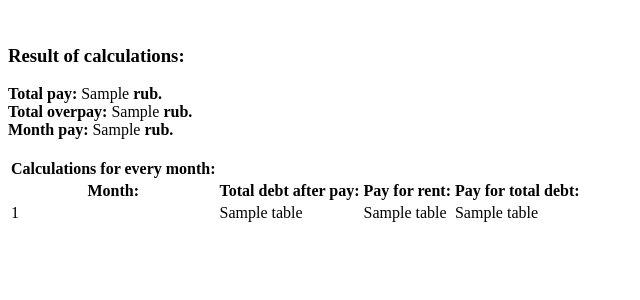
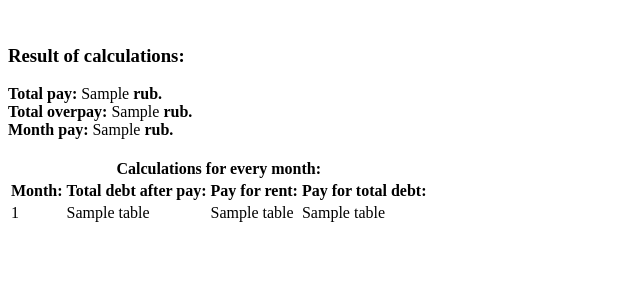
Before and after one commit to Dmurav/REAL_mortgage, a Flask app: template templates/result.html in a window 1280 px wide. Shown: the top 300 px of the page, without its empty margins (0-640 px from the left). Run offline with Flask 2, Linux system fonts and the light colour scheme; the template is opened without the code that fills it: most values are stand-ins (such as "Sample title", 1, 10 or a date in 2020).

Commit message:
litle remark

```diff
--- a/templates/result.html
+++ b/templates/result.html
@@ -10,10 +10,10 @@
         <table>
             <thead>
             <tr>
-                <th> Calculations for every month:</th>
+                <th colspan="7"> Calculations for every month:</th>
             </tr>
             <tr>
-                <th scope="col"> Month:</th>
+                <th scope="col" style="width: 50px;"> Month:</th>
                 <th scope="col"> Total debt after pay: </th>
                 <th scope="col"> Pay for rent:</th>
                 <th scope="col"> Pay for total debt:</th>
@@ -22,10 +22,10 @@
             <tbody>
             {% for d in table %}
             <tr>
-                <td> {{ d[0] }} </td>
+                <td> {{d[0]}} </td>
                 <td> {{d[1]}} </td>
                 <td> {{d[2]}} </td>
-                <td> {{d[3] }}  </td>
+                <td> {{d[3]}} </td>
             <tr/>
             {% endfor %}
             </tbody>
```
